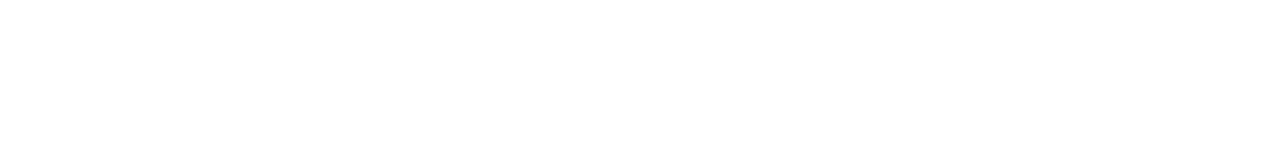
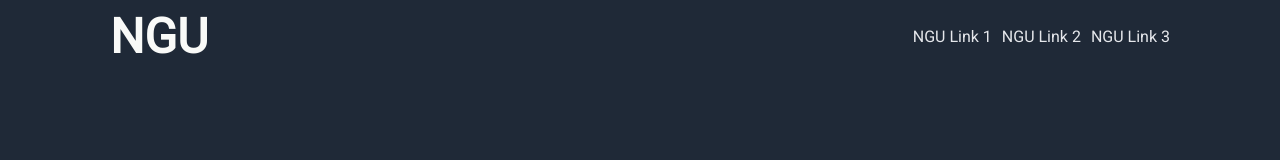
Before and after one commit to NGU7/op_LandPage, a plain HTML site: page index.html in a window 1280 px wide. Drawn offline with Linux system fonts and the light colour scheme.

Commit message:
Add header to landing page
The header html / css along with an imported
font "Roboto" are added in this commit.

[Ticket: X]

```diff
--- a/index.html
+++ b/index.html
@@ -2,10 +2,36 @@
 <html lang="en">
 <head>
     <meta charset="UTF-8">
+    <!-- Roboto font link -->
+    <link rel="preconnect" href="https://fonts.googleapis.com">
+    <link rel="preconnect" href="https://fonts.gstatic.com" crossorigin>
+    <link href="https://fonts.googleapis.com/css2?family=Roboto&display=swap" rel="stylesheet">
+    <!-- Roboto font link -->
     <link rel="stylesheet" href="styles.css">
     <title>OP Landing Page</title>
 </head>
 <body>
+      <div class="container">
 
+        <div class="header">
+
+            <div class="logo">NGU</div>
+
+            <div class="navLinks">
+
+            <ul class="links">
+                <li>
+                    <a href="#">NGU Link 1</a>
+                </li>
+                <li>
+                    <a href="#">NGU Link 2</a>
+                </li>
+                <li>
+                    <a href="#">NGU Link 3</a>
+                </li>
+            </ul>
+            </div>
+        </div>
+    </div>
 </body>
 </html>
--- a/styles.css
+++ b/styles.css
@@ -0,0 +1,37 @@
+* {
+    box-sizing: border-box;
+    list-style-type: none;
+    font-family: 'Roboto', sans-serif, "Times New Roman";
+}
+
+body {
+    background-color: #1f2937;
+}
+.container {
+    max-width: 1100px;
+    margin: 0 auto;
+}
+
+.header {
+    display: flex;
+    justify-content: space-between;
+    align-items: center;
+    padding: 0 20px;
+    text-decoration: none;
+}
+
+.logo {
+    font-size: 48px;
+    color: #F9FAF8;
+    font-weight: bolder;
+}
+
+.links {
+    display: flex;
+}
+
+.links a {
+    margin-left: 10px;
+    text-decoration: none;
+    color: #e5e7eb;
+}
```
